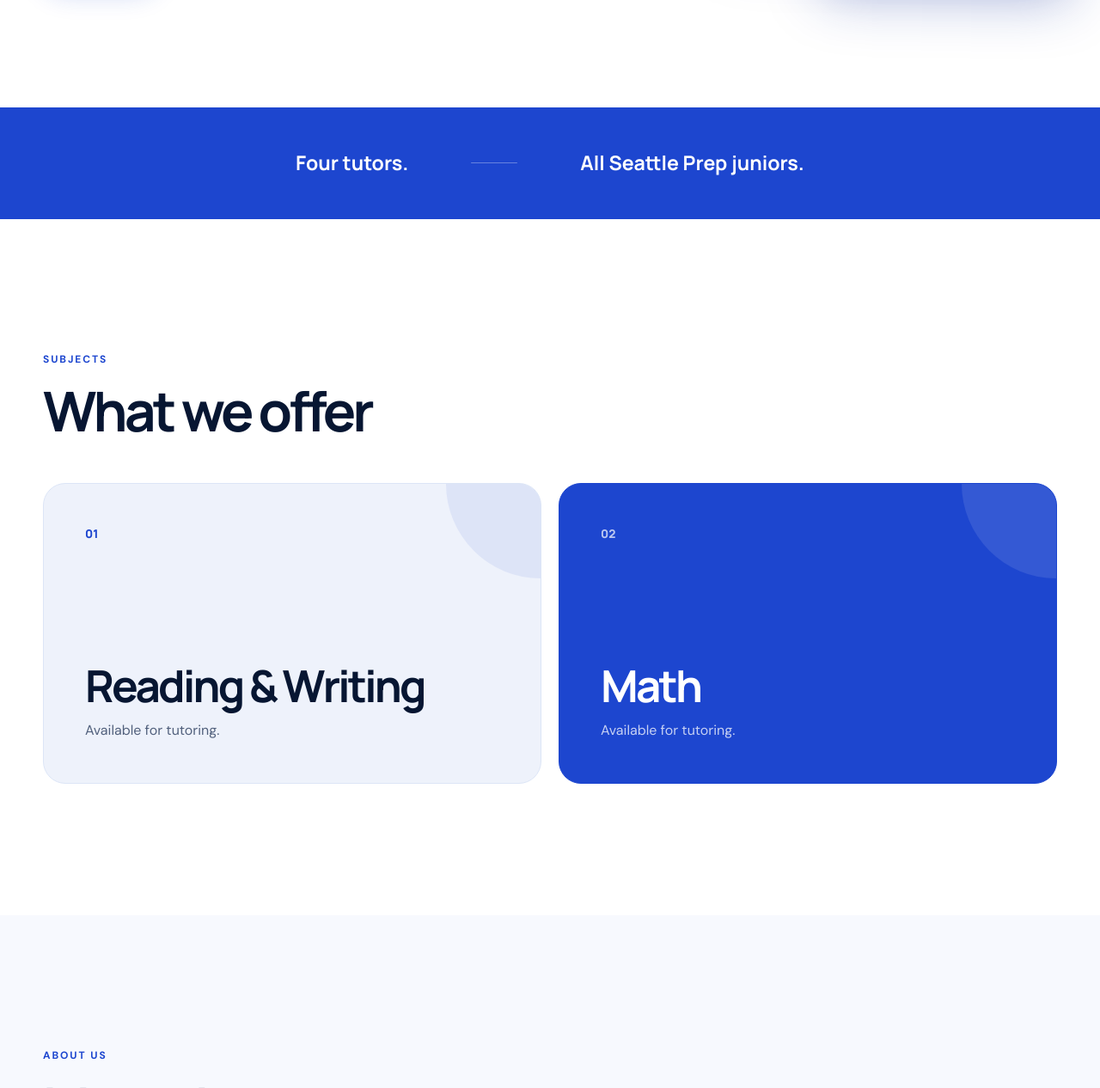
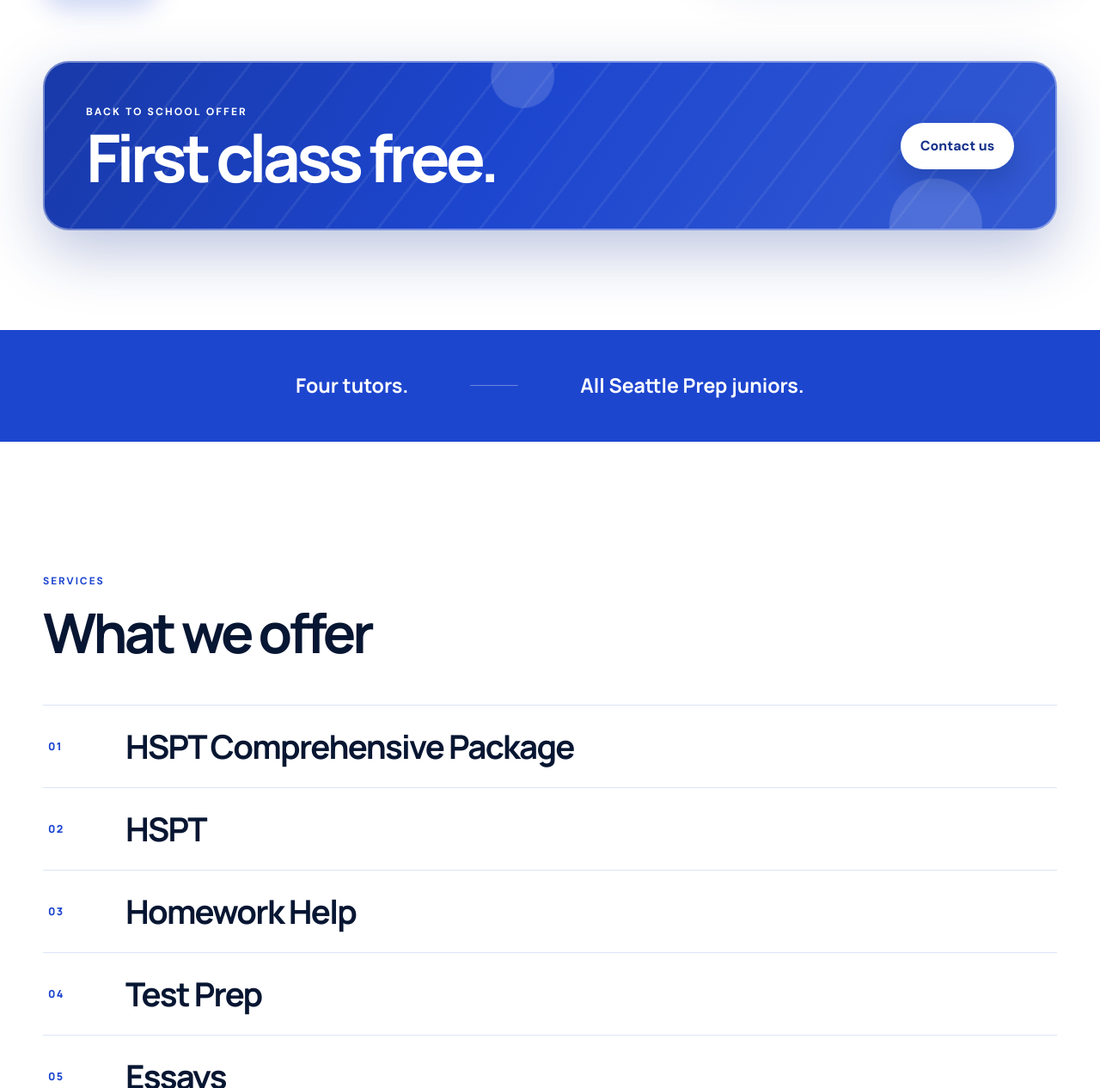
Before and after one commit to WizardQueenAnne/SeattlePrepTutors, a plain HTML site: page index.html in a window 1280 px wide. Shown: the part 709-1975 px from the top of the page at 86% size. Drawn offline with Linux system fonts and the light colour scheme.

Commit message:
Expand services and redesign homepage promotion

```diff
--- a/index.html
+++ b/index.html
@@ -5,7 +5,7 @@
     <meta name="viewport" content="width=device-width, initial-scale=1" />
     <meta
       name="description"
-      content="Reading & writing and math tutoring from four Seattle Prep juniors."
+      content="HSPT, homework help, test prep, essays, reading &amp; writing, and math tutoring from Seattle Prep juniors."
     />
     <meta name="theme-color" content="#1d46cf" />
     <title>Seattle Prep Tutors</title>
@@ -24,11 +24,17 @@
     <header class="site-header" id="top">
       <nav class="nav shell" aria-label="Main navigation">
         <a class="brand" href="#top" aria-label="Seattle Prep Tutors home">
-          <span class="brand-mark" aria-hidden="true">SP</span>
+          <img
+            class="brand-logo"
+            src="assets/seattle-prep-logo-placeholder.png"
+            alt="Seattle Prep logo"
+            width="56"
+            height="56"
+          />
           <span>Seattle Prep Tutors</span>
         </a>
         <div class="nav-links">
-          <a href="#subjects">Subjects</a>
+          <a href="#services">Services</a>
           <a href="#about">About us</a>
           <a class="nav-cta" href="#contact">Contact us</a>
         </div>
@@ -38,12 +44,12 @@
     <main id="main-content">
       <section class="hero shell" aria-labelledby="hero-title">
         <div class="hero-copy">
-          <p class="eyebrow hero-enter">Reading &amp; writing / Math</p>
+          <p class="eyebrow hero-enter">HSPT / Homework help / Test prep</p>
           <h1 class="hero-enter" id="hero-title">
             Tutoring from Seattle Prep juniors.
           </h1>
           <p class="hero-summary hero-enter">
-            Reading &amp; writing and math tutoring.
+            HSPT, homework help, test prep, essays, reading &amp; writing, and math.
           </p>
           <div class="hero-actions hero-enter">
             <a class="button button-primary" href="#contact">Contact us</a>
@@ -55,15 +61,23 @@
           <div class="logo-frame">
             <img
               src="assets/seattle-prep-logo-placeholder.png"
-              alt="Placeholder for the Seattle Prep logo"
+              alt="Seattle Prep logo"
               width="900"
               height="520"
             />
           </div>
-          <div class="offer-card" aria-label="Back to school offer: first class free">
-            <span>Back to school offer</span>
+        </div>
+      </section>
+
+      <section class="offer-wrap shell reveal" aria-label="Back to school offer">
+        <div class="offer-banner">
+          <span class="offer-shape offer-shape-one" aria-hidden="true"></span>
+          <span class="offer-shape offer-shape-two" aria-hidden="true"></span>
+          <div class="offer-copy">
+            <p>Back to school offer</p>
             <strong>First class free.</strong>
           </div>
+          <a class="offer-button" href="#contact">Contact us</a>
         </div>
       </section>
 
@@ -75,22 +89,19 @@
         </div>
       </section>
 
-      <section class="section shell" id="subjects" aria-labelledby="subjects-title">
+      <section class="section shell" id="services" aria-labelledby="services-title">
         <div class="section-heading reveal">
-          <p class="eyebrow">Subjects</p>
-          <h2 id="subjects-title">What we offer</h2>
+          <p class="eyebrow">Services</p>
+          <h2 id="services-title">What we offer</h2>
         </div>
-        <div class="subject-grid">
-          <article class="subject-card reveal">
-            <span class="subject-number" aria-hidden="true">01</span>
-            <h3>Reading &amp; Writing</h3>
-            <p>Available for tutoring.</p>
-          </article>
-          <article class="subject-card subject-card-blue reveal">
-            <span class="subject-number" aria-hidden="true">02</span>
-            <h3>Math</h3>
-            <p>Available for tutoring.</p>
-          </article>
+        <div class="services-list">
+          <div class="service-row reveal"><span>01</span><h3>HSPT Comprehensive Package</h3></div>
+          <div class="service-row reveal"><span>02</span><h3>HSPT</h3></div>
+          <div class="service-row reveal"><span>03</span><h3>Homework Help</h3></div>
+          <div class="service-row reveal"><span>04</span><h3>Test Prep</h3></div>
+          <div class="service-row reveal"><span>05</span><h3>Essays</h3></div>
+          <div class="service-row reveal"><span>06</span><h3>Reading &amp; Writing</h3></div>
+          <div class="service-row reveal"><span>07</span><h3>Math</h3></div>
         </div>
       </section>
 
@@ -176,7 +187,7 @@
           <div class="contact-heading reveal">
             <p class="eyebrow eyebrow-light">Contact us</p>
             <h2 id="contact-title">Start with a message.</h2>
-            <p>Select a subject and send the team a message, or contact any tutor directly.</p>
+            <p>Select one or more services and send the team a message, or contact any tutor directly.</p>
           </div>
 
           <div class="contact-grid">
@@ -200,14 +211,34 @@
               </div>
 
               <fieldset>
-                <legend>Subject</legend>
+                <legend>Services</legend>
                 <div class="subject-options">
                   <label class="check-option">
-                    <input type="checkbox" name="subjects" value="Reading & Writing" />
+                    <input type="checkbox" name="services" value="HSPT Comprehensive Package" />
+                    <span>HSPT Comprehensive Package</span>
+                  </label>
+                  <label class="check-option">
+                    <input type="checkbox" name="services" value="HSPT" />
+                    <span>HSPT</span>
+                  </label>
+                  <label class="check-option">
+                    <input type="checkbox" name="services" value="Homework Help" />
+                    <span>Homework Help</span>
+                  </label>
+                  <label class="check-option">
+                    <input type="checkbox" name="services" value="Test Prep" />
+                    <span>Test Prep</span>
+                  </label>
+                  <label class="check-option">
+                    <input type="checkbox" name="services" value="Essays" />
+                    <span>Essays</span>
+                  </label>
+                  <label class="check-option">
+                    <input type="checkbox" name="services" value="Reading & Writing" />
                     <span>Reading &amp; Writing</span>
                   </label>
                   <label class="check-option">
-                    <input type="checkbox" name="subjects" value="Math" />
+                    <input type="checkbox" name="services" value="Math" />
                     <span>Math</span>
                   </label>
                 </div>
@@ -252,10 +283,8 @@
     <footer class="site-footer">
       <div class="shell footer-inner">
         <a class="brand footer-brand" href="#top">
-          <span class="brand-mark" aria-hidden="true">SP</span>
           <span>Seattle Prep Tutors</span>
         </a>
-        <p>&copy; <span id="year">2026</span> Seattle Prep Tutors</p>
       </div>
     </footer>
   </body>
--- a/script.js
+++ b/script.js
@@ -3,13 +3,8 @@ document.documentElement.classList.add("js");
 const header = document.querySelector(".site-header");
 const heroVisual = document.querySelector(".hero-visual");
 const reveals = document.querySelectorAll(".reveal");
-const year = document.querySelector("#year");
 const form = document.querySelector("#contact-form");
 const formStatus = document.querySelector("#form-status");
-
-if (year) {
-  year.textContent = new Date().getFullYear();
-}
 
 const setHeaderState = () => {
   header?.classList.toggle("is-scrolled", window.scrollY > 12);
--- a/styles.css
+++ b/styles.css
@@ -118,16 +118,11 @@ textarea {
   letter-spacing: -0.03em;
 }
 
-.brand-mark {
-  width: 38px;
-  height: 38px;
-  display: grid;
-  place-items: center;
-  border-radius: 10px;
-  background: var(--blue);
-  color: var(--white);
-  font-size: 0.8rem;
-  letter-spacing: -0.04em;
+.brand-logo {
+  width: 48px;
+  height: 48px;
+  flex: 0 0 auto;
+  object-fit: contain;
 }
 
 .nav-links {
@@ -275,7 +270,7 @@ h1 {
   --tilt-x: 0deg;
   --tilt-y: 0deg;
   position: relative;
-  padding: 22px 0 70px 30px;
+  padding: 22px 0 22px 30px;
   perspective: 1000px;
 }
 
@@ -309,68 +304,123 @@ h1 {
   object-fit: contain;
 }
 
-.offer-card {
-  position: absolute;
-  right: -20px;
-  bottom: 12px;
-  width: min(295px, 78%);
-  min-height: 150px;
-  display: flex;
-  flex-direction: column;
-  justify-content: space-between;
-  overflow: hidden;
-  padding: 22px 24px;
-  border-radius: 22px;
-  background: var(--blue);
-  color: var(--white);
-  isolation: isolate;
-  box-shadow: 0 24px 60px rgba(20, 47, 138, 0.3);
-  animation: offer-float 4.2s ease-in-out infinite, offer-shadow 2s ease-in-out infinite;
+.offer-wrap {
+  position: relative;
+  z-index: 2;
+  margin-top: -54px;
+  padding-bottom: clamp(76px, 9vw, 118px);
 }
 
-.offer-card::before {
+.offer-banner {
+  position: relative;
+  min-height: 190px;
+  display: flex;
+  align-items: center;
+  justify-content: space-between;
+  gap: 30px;
+  overflow: hidden;
+  padding: clamp(30px, 5vw, 48px);
+  border: 2px solid rgba(255, 255, 255, 0.4);
+  border-radius: 30px;
+  background:
+    linear-gradient(118deg, var(--blue-dark), var(--blue) 52%, #3d62d3),
+    var(--blue);
+  background-size: 160% 160%;
+  color: var(--white);
+  box-shadow: 0 24px 70px rgba(20, 47, 138, 0.28);
+  animation: banner-color 5s ease-in-out infinite, banner-shadow 2.2s ease-in-out infinite;
+}
+
+.offer-banner::before {
   content: "";
   position: absolute;
-  inset: 0;
-  z-index: 2;
-  border: 2px solid rgba(255, 255, 255, 0.68);
-  border-radius: inherit;
-  pointer-events: none;
-  animation: offer-ring 2s ease-out infinite;
+  inset: -80% -12%;
+  background: repeating-linear-gradient(
+    128deg,
+    transparent 0 44px,
+    rgba(255, 255, 255, 0.07) 44px 47px
+  );
+  animation: banner-lines 9s linear infinite;
 }
 
-.offer-card::after {
+.offer-banner::after {
   content: "";
   position: absolute;
-  top: -80px;
-  right: -70px;
-  width: 180px;
-  height: 180px;
-  border: 1px solid rgba(255, 255, 255, 0.3);
+  right: 17%;
+  width: 120px;
+  height: 120px;
+  border: 2px solid rgba(255, 255, 255, 0.5);
   border-radius: 50%;
-  box-shadow: 0 0 0 34px rgba(255, 255, 255, 0.06), 0 0 0 68px rgba(255, 255, 255, 0.04);
+  animation: banner-ring 2.2s ease-out infinite;
 }
 
-.offer-card span,
-.offer-card strong {
+.offer-copy,
+.offer-button {
   position: relative;
-  z-index: 1;
+  z-index: 2;
 }
 
-.offer-card span {
-  font-size: 0.72rem;
+.offer-copy p {
+  margin: 0 0 7px;
+  font-size: 0.76rem;
   font-weight: 800;
-  letter-spacing: 0.12em;
+  letter-spacing: 0.17em;
   text-transform: uppercase;
 }
 
-.offer-card strong {
+.offer-copy strong {
+  display: block;
   font-family: var(--font-display);
-  font-size: clamp(2rem, 4vw, 2.8rem);
-  line-height: 0.98;
-  letter-spacing: -0.055em;
-  transform-origin: left bottom;
-  animation: offer-text-pulse 2s ease-in-out infinite;
+  font-size: clamp(2.8rem, 6vw, 5.6rem);
+  line-height: 0.92;
+  letter-spacing: -0.065em;
+  transform-origin: left center;
+  animation: offer-pop 2.2s cubic-bezier(0.2, 0.8, 0.25, 1) infinite;
+}
+
+.offer-button {
+  min-width: 132px;
+  display: inline-flex;
+  align-items: center;
+  justify-content: center;
+  padding: 14px 21px;
+  border-radius: 999px;
+  background: var(--white);
+  color: var(--blue-dark);
+  font-weight: 800;
+  box-shadow: 0 12px 28px rgba(7, 22, 50, 0.18);
+  transition: transform 180ms ease, box-shadow 180ms ease;
+}
+
+.offer-button:hover,
+.offer-button:focus-visible {
+  transform: translateY(-4px) rotate(-1deg);
+  box-shadow: 0 18px 34px rgba(7, 22, 50, 0.25);
+}
+
+.offer-shape {
+  position: absolute;
+  z-index: 1;
+  display: block;
+  border-radius: 50%;
+  background: rgba(255, 255, 255, 0.15);
+  pointer-events: none;
+}
+
+.offer-shape-one {
+  top: -24px;
+  left: 44%;
+  width: 74px;
+  height: 74px;
+  animation: shape-bounce 3s ease-in-out infinite;
+}
+
+.offer-shape-two {
+  right: 8%;
+  bottom: -38px;
+  width: 108px;
+  height: 108px;
+  animation: shape-bounce 3.6s ease-in-out 400ms infinite reverse;
 }
 
 .hero-enter {
@@ -426,90 +476,61 @@ h2 {
   letter-spacing: -0.06em;
 }
 
-.subject-grid {
-  display: grid;
-  grid-template-columns: repeat(2, minmax(0, 1fr));
-  gap: 20px;
+.services-list {
+  border-top: 1px solid var(--line);
 }
 
-.subject-card {
+.service-row {
   position: relative;
-  min-height: 350px;
-  display: flex;
-  flex-direction: column;
-  justify-content: space-between;
-  padding: clamp(28px, 4vw, 48px);
-  border: 1px solid var(--line);
-  border-radius: 26px;
-  background: var(--blue-pale);
+  min-height: 96px;
+  display: grid;
+  grid-template-columns: 72px minmax(0, 1fr);
+  align-items: center;
+  gap: 18px;
   overflow: hidden;
-  transition: transform 260ms cubic-bezier(0.2, 0.75, 0.25, 1), box-shadow 260ms ease;
+  padding: 18px 24px 18px 6px;
+  border-bottom: 1px solid var(--line);
+  transition: color 220ms ease, padding 260ms ease;
 }
 
-.subject-card::after {
+.service-row::before {
   content: "";
   position: absolute;
-  top: -110px;
-  right: -110px;
-  width: 220px;
-  height: 220px;
-  border-radius: 50%;
-  background: rgba(29, 70, 207, 0.08);
-  transition: transform 420ms cubic-bezier(0.2, 0.75, 0.25, 1);
+  inset: 0;
+  z-index: -1;
+  transform: scaleX(0);
+  transform-origin: left;
+  background: var(--blue-pale);
+  transition: transform 340ms cubic-bezier(0.2, 0.75, 0.25, 1);
 }
 
-.subject-card:hover {
-  transform: translateY(-9px) scale(1.008);
-  box-shadow: var(--shadow);
+.service-row:hover {
+  padding-left: 18px;
+  color: var(--blue-dark);
 }
 
-.subject-card:hover::after {
-  transform: scale(1.55);
+.service-row:hover::before {
+  transform: scaleX(1);
 }
 
-.subject-card h3 {
-  max-width: 430px;
-  margin: auto 0 14px;
-  font-size: clamp(2.1rem, 4vw, 3.8rem);
-  line-height: 1;
-  letter-spacing: -0.055em;
+.service-row span {
+  color: var(--blue);
+  font-family: var(--font-display);
+  font-size: 0.78rem;
+  font-weight: 800;
+  letter-spacing: 0.1em;
 }
 
-.subject-card p {
-  margin-bottom: 0;
-  color: var(--muted);
-}
-
-.subject-card-blue {
-  border-color: var(--blue);
-  background: var(--blue);
-  color: var(--white);
-}
-
-.subject-card-blue::after {
-  background: rgba(255, 255, 255, 0.1);
-}
-
-.subject-card-blue p {
-  color: rgba(255, 255, 255, 0.75);
-}
-
-.subject-number {
-  position: relative;
-  z-index: 1;
-  color: var(--blue);
-  font-family: var(--font-display);
-  font-size: 0.85rem;
-  font-weight: 800;
+.service-row h3 {
+  margin: 0;
+  font-size: clamp(1.45rem, 3vw, 2.75rem);
+  line-height: 1.08;
+  letter-spacing: -0.045em;
   transition: transform 260ms ease;
 }
 
-.subject-card:hover .subject-number {
-  transform: translateX(6px);
-}
-
-.subject-card-blue .subject-number {
-  color: rgba(255, 255, 255, 0.7);
+.service-row:hover h3 {
+  transform: translateX(7px);
 }
 
 .about-section {
@@ -776,18 +797,12 @@ h2 {
 .footer-inner {
   display: flex;
   align-items: center;
-  justify-content: space-between;
+  justify-content: center;
   gap: 24px;
 }
 
 .footer-brand {
   color: var(--white);
-}
-
-.footer-inner p {
-  margin: 0;
-  color: rgba(255, 255, 255, 0.62);
-  font-size: 0.88rem;
 }
 
 .js .reveal {
@@ -815,35 +830,50 @@ h2 {
 .js .contact-list.reveal.is-visible .contact-person:nth-child(4) { animation-delay: 210ms; }
 
 .team-grid .reveal:nth-child(2),
-.subject-grid .reveal:nth-child(2) {
+.services-list .reveal:nth-child(2) {
   transition-delay: 80ms;
 }
 
 .team-grid .reveal:nth-child(3) { transition-delay: 160ms; }
 .team-grid .reveal:nth-child(4) { transition-delay: 240ms; }
+.services-list .reveal:nth-child(3) { transition-delay: 120ms; }
+.services-list .reveal:nth-child(4) { transition-delay: 160ms; }
+.services-list .reveal:nth-child(5) { transition-delay: 200ms; }
+.services-list .reveal:nth-child(6) { transition-delay: 240ms; }
+.services-list .reveal:nth-child(7) { transition-delay: 280ms; }
 
 @keyframes hero-in {
   to { opacity: 1; transform: translateY(0); }
 }
 
-@keyframes offer-float {
-  0%, 100% { transform: translateY(0) rotate(-1deg); }
-  50% { transform: translateY(-11px) rotate(1deg); }
+@keyframes banner-color {
+  0%, 100% { background-position: 0% 50%; }
+  50% { background-position: 100% 50%; }
 }
 
-@keyframes offer-shadow {
-  0%, 100% { box-shadow: 0 24px 60px rgba(20, 47, 138, 0.3); }
-  50% { box-shadow: 0 28px 72px rgba(29, 70, 207, 0.48); }
+@keyframes banner-shadow {
+  0%, 100% { box-shadow: 0 24px 70px rgba(20, 47, 138, 0.28); }
+  50% { box-shadow: 0 30px 82px rgba(29, 70, 207, 0.46); }
 }
 
-@keyframes offer-ring {
-  0% { opacity: 0.72; transform: scale(0.98); }
-  70%, 100% { opacity: 0; transform: scale(1.13); }
+@keyframes banner-lines {
+  to { transform: translate3d(120px, 0, 0); }
 }
 
-@keyframes offer-text-pulse {
-  0%, 100% { transform: scale(1); }
-  50% { transform: scale(1.045); }
+@keyframes banner-ring {
+  0% { opacity: 0.78; transform: scale(0.55); }
+  75%, 100% { opacity: 0; transform: scale(1.55); }
+}
+
+@keyframes offer-pop {
+  0%, 100% { transform: scale(1) rotate(0); }
+  45% { transform: scale(1.035) rotate(-0.3deg); }
+  55% { transform: scale(1.055) rotate(0.3deg); }
+}
+
+@keyframes shape-bounce {
+  0%, 100% { transform: translate3d(0, 0, 0) rotate(0); }
+  50% { transform: translate3d(12px, 16px, 0) rotate(12deg); }
 }
 
 @keyframes line-breathe {
@@ -917,9 +947,20 @@ h2 {
     min-height: 270px;
   }
 
-  .offer-card {
-    right: -2px;
-    width: min(280px, 84%);
+  .offer-wrap {
+    margin-top: -40px;
+  }
+
+  .offer-banner {
+    min-height: 230px;
+    align-items: flex-start;
+    flex-direction: column;
+    justify-content: center;
+    gap: 22px;
+  }
+
+  .offer-button {
+    min-width: 150px;
   }
 
   .statement-inner {
@@ -933,7 +974,6 @@ h2 {
     width: 36px;
   }
 
-  .subject-grid,
   .form-row {
     grid-template-columns: 1fr;
   }
@@ -947,8 +987,7 @@ h2 {
   }
 
   .footer-inner {
-    align-items: flex-start;
-    flex-direction: column;
+    align-items: center;
   }
 }
 
@@ -962,6 +1001,11 @@ h2 {
     padding-inline: 14px;
   }
 
+  .brand-logo {
+    width: 42px;
+    height: 42px;
+  }
+
   .team-grid {
     grid-template-columns: 1fr;
   }
@@ -970,9 +1014,21 @@ h2 {
     aspect-ratio: 4 / 4.1;
   }
 
-  .offer-card {
-    min-height: 138px;
-    padding: 19px 20px;
+  .offer-banner {
+    min-height: 250px;
+    padding: 26px 22px;
+    border-radius: 24px;
+  }
+
+  .offer-copy strong {
+    font-size: clamp(2.65rem, 14vw, 4rem);
+  }
+
+  .service-row {
+    min-height: 82px;
+    grid-template-columns: 46px minmax(0, 1fr);
+    gap: 10px;
+    padding-right: 8px;
   }
 }
 
```
Also changed, not shown: 1 other file.
